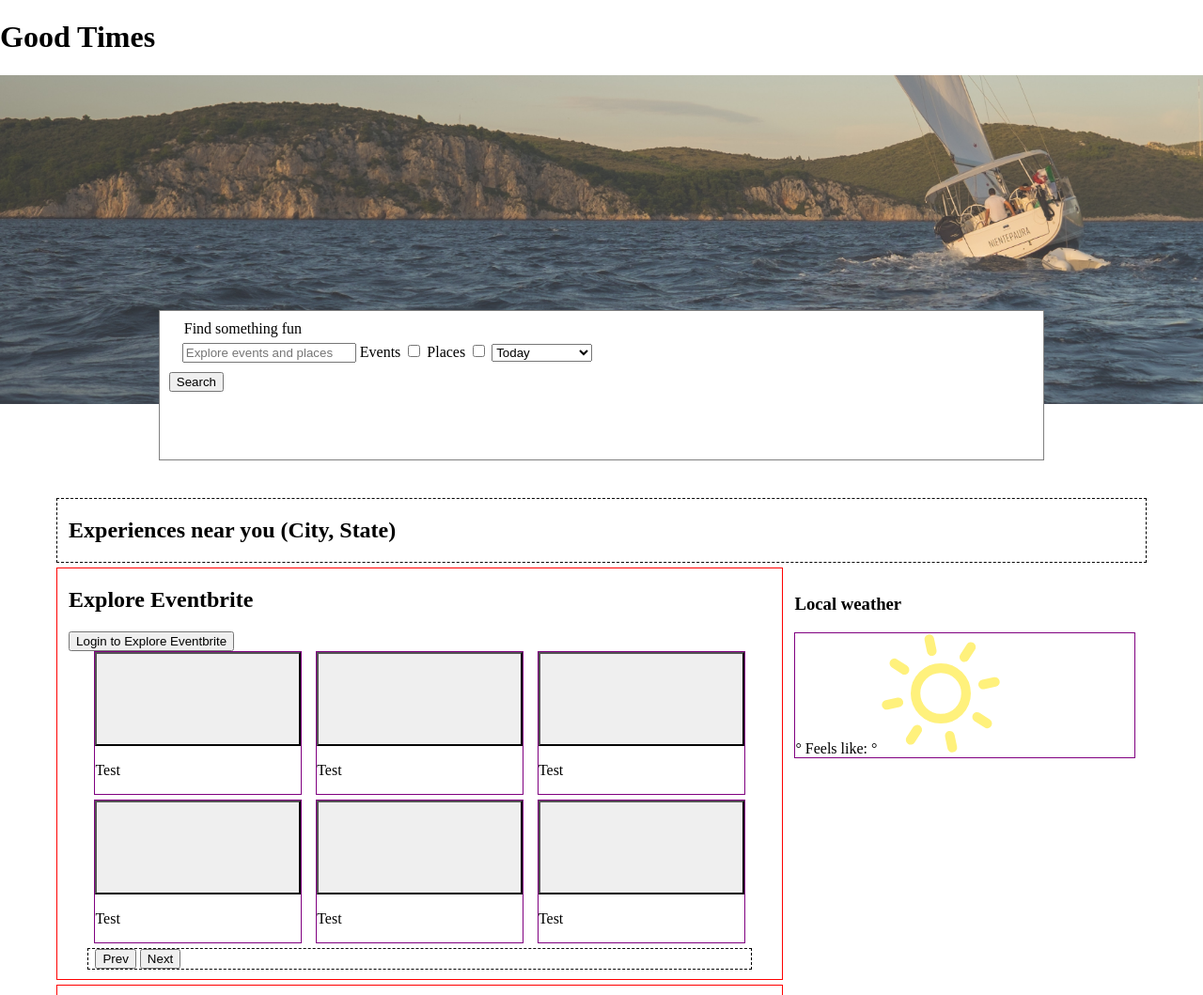
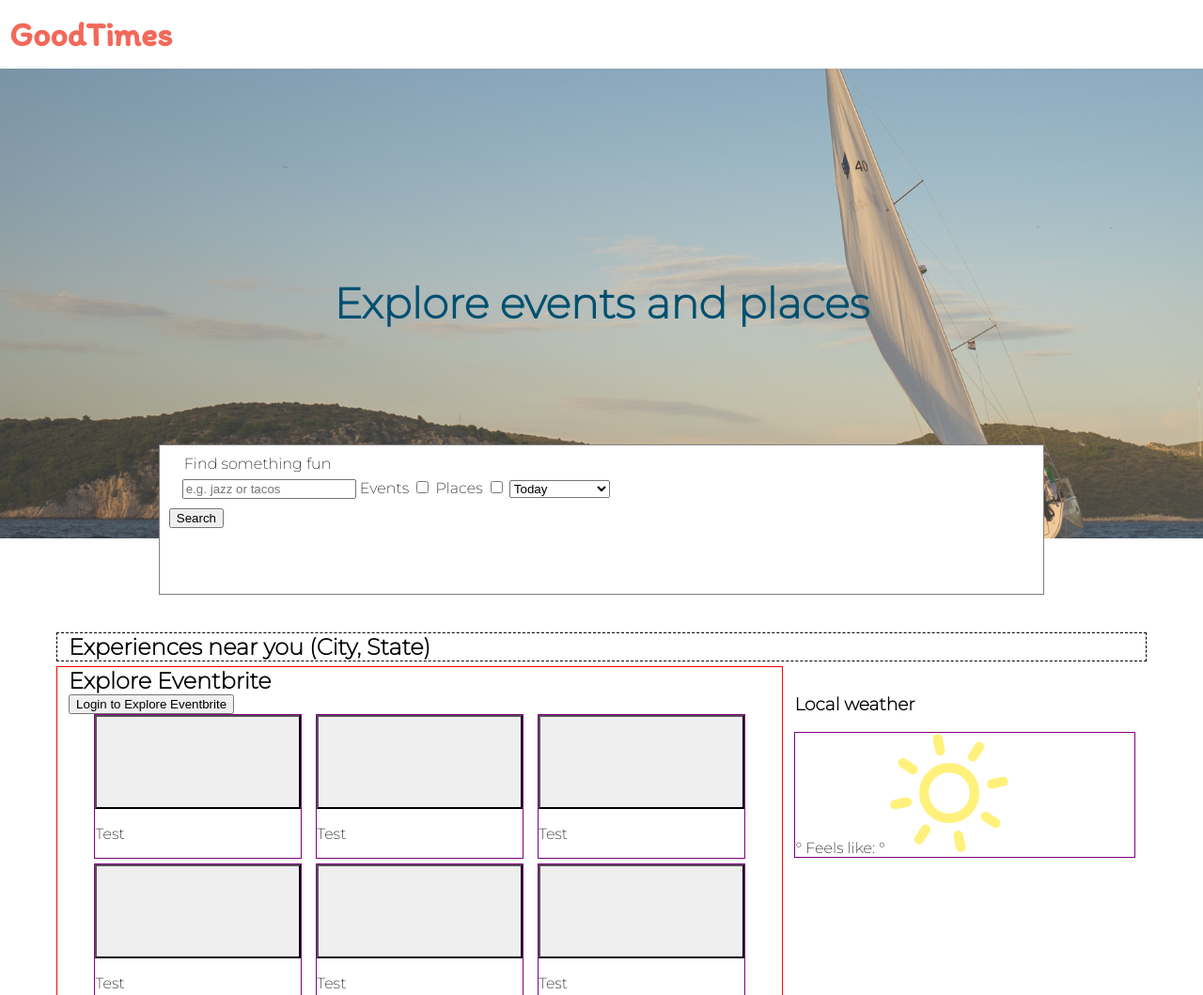
Before and after one commit to azureowl/GoodTimes, a plain HTML site: page index.html in a window 1280 px wide. Shown: the top 1059 px of the page at 94% size. Drawn offline with nearby package versions, Linux system fonts and the light colour scheme; a script that the page names is missing.

Commit message:
Styled headers and hero header

```diff
--- a/css/index.css
+++ b/css/index.css
@@ -1,5 +1,7 @@
 
 body {
+    font-family: 'Montserrat', sans-serif;
+    font-weight: 300;
     margin: 0;
 }
 
@@ -15,12 +17,26 @@ body {
     height: 100px;
 }
 
+header {
+    color: #F26959;
+    font-family: 'Itim', cursive;
+    font-size: 18px;
+}
+
+header h1 {
+    margin: 15px 0 15px 10px;
+}
+
+h2 {
+    margin: 0;
+}
+
 form {
     background-color: white;
     border: 1px solid gray;
     height: 160px;
     padding: 10px;
-    transform: translateY(250px);
+    transform: translateY(-100px);
 }
 
 section {
@@ -44,10 +60,17 @@ fieldset {
     background-image: url("../images/alin-meceanu-830-unsplash.jpg");
     background-color: darkblue;
     background-size: cover;
-    background-position: center bottom;
-    height: 350px;
+    background-position: center center;
+    height: 500px;
     width: 100%;
     margin-bottom: 100px;
+}
+
+.hero-title {
+    color: #005070;
+    font-size: 45px;
+    line-height: 500px;
+    text-align: center;
 }
 
 @media (min-width: 650px) {
--- a/index.html
+++ b/index.html
@@ -6,24 +6,27 @@
     <meta http-equiv="X-UA-Compatible" content="ie=edge">
     <link rel="stylesheet" href="css/grid.css">
     <link rel="stylesheet" href="css/index.css">
+    <link href="https://fonts.googleapis.com/css?family=Montserrat:200" rel="stylesheet">
+    <link href="https://fonts.googleapis.com/css?family=Itim" rel="stylesheet">
     <title>Document</title>
 </head>
 <body>
     <header role="banner">
-        <h1>Good Times</h1>
+        <h1>GoodTimes</h1>
     </header>
 
     <main role="main">
         <div class="container">
             <!-- Form -->
             <div class="hero">
+                <h2 class="hero-title">Explore events and places</h2>
                 <div class="row">
                     <div class="col col-10-single">
                         <form>
                             <fieldset>
                                 <legend>Find something fun</legend>
                                 <label for="search">
-                                    <input type="search" id="search" placeholder="Explore events and places">
+                                    <input type="search" id="search" placeholder="e.g. jazz or tacos">
                                 </label>
                                 <label for="event">
                                     Events
```
